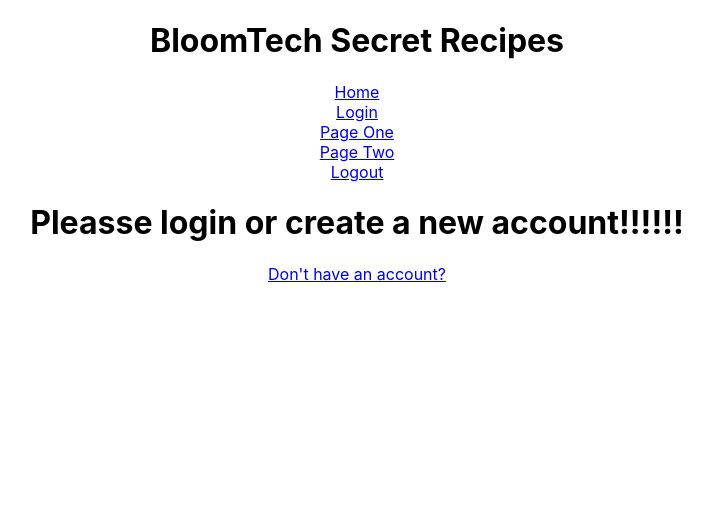
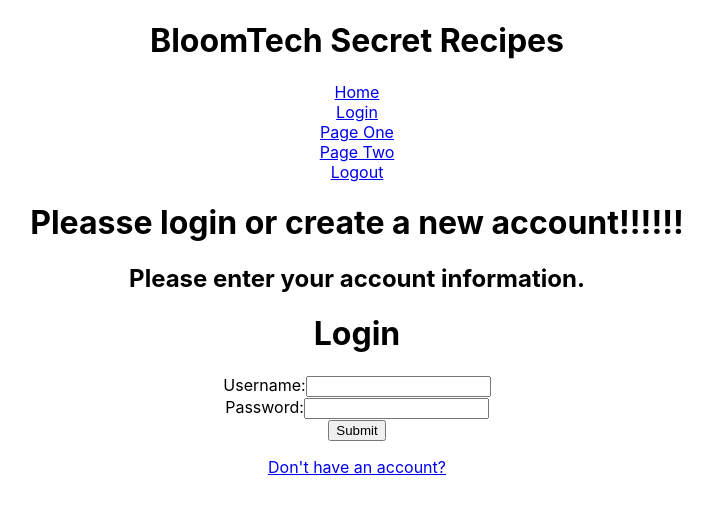
Before and after one commit to Build-Week-Secret-Family-Recipes-01/front-end, a React (Create React App) app: page /login in a window 1280 px wide. Shown: the top 514 px of the page, without its empty margins (283-996 px from the left). Built offline with nearby package versions, Linux system fonts and the light colour scheme.

Commit message:
login and logout done, need logout api

```diff
--- a/package.json
+++ b/package.json
@@ -6,6 +6,7 @@
     "@testing-library/jest-dom": "^5.16.1",
     "@testing-library/react": "^12.1.2",
     "@testing-library/user-event": "^13.5.0",
+    "axios": "^0.25.0",
     "react": "^17.0.2",
     "react-dom": "^17.0.2",
     "react-router-dom": "^5.3.0",
--- a/src/App.js
+++ b/src/App.js
@@ -8,6 +8,7 @@ import PageTwo from "./components/page_two";
 import Header from "./components/header";
 import Logout from "./components/logout";
 import Home from './components/home';
+import Signup from "./components/signup";
 
 function App() {
   return (
@@ -20,6 +21,10 @@ function App() {
 
       <Route path="/login">
         <Login />
+      </Route>
+
+      <Route path="/signup">
+        <Signup />
       </Route>
 
       <Route path="/page_one">
--- a/src/components/login.js
+++ b/src/components/login.js
@@ -1,12 +1,73 @@
-import React from 'react';
+import React, {useState} from 'react';
 import { Link } from 'react-router-dom';
+import { useHistory } from 'react-router-dom/cjs/react-router-dom.min';
+import axios from 'axios';
+
 
 const Login = () => {
+  const {push} = useHistory();
+
+    const [creds, setCreds] = useState({
+        username: '',
+        password: ''
+    })
+
+    const [error, setError] = useState({
+        errorMessage: ''
+    });
+
+    const handleChange = (e) => {
+        setCreds({
+            ...creds,
+            [e.target.name]: e.target.value
+        })
+    }
+
+    const handleSubmit = (e) => {
+        e.preventDefault();
+        axios.post("https://secret-family-recipes-01.herokuapp.com/api/auth/login", creds)
+            .then(resp =>{
+                localStorage.setItem('token', resp.data.token)
+                push('/page_one');
+            })
+            .catch(err=>{
+                console.log(err);
+                setError({errorMessage: 'YOU GUESSED WRONG'});
+            })
+    }
+
+
   return(
     <div>
           <h1>
               Pleasse login or create a new account!!!!!!
           </h1>
+          <h2>Please enter your account information.</h2>
+            <div>
+                <h1>Login</h1>
+                <form onSubmit={handleSubmit}>
+                    Username:
+                    <input
+                        id='username'
+                        type="text"
+                        name="username"
+                        value={creds.username}
+                        onChange={handleChange}
+                    />
+                    <br/>
+                    Password:
+                    <input
+                        id='password'
+                        type="password"
+                        name="password"
+                        value={creds.password}
+                        onChange={handleChange}
+                    />
+                    <br/>
+                <button id='submit'>Submit</button>
+                </form>
+                <p id='error'>{error.errorMessage}</p>
+            </div>
           <Link to="/signup">Don't have an account?</Link><br/>
     </div>
   )
--- a/src/components/logout.js
+++ b/src/components/logout.js
@@ -1,11 +1,26 @@
-import React from 'react';
+import React, {useEffect} from 'react';
+import axios from 'axios';
+import { useHistory } from 'react-router-dom';
 
 const Logout = () => {
-  return(
-    <h1>
-      Will build a redirect later :))))
-    </h1>
-  )
+  const {push} = useHistory();
+    useEffect(()=>{
+        const token = localStorage.getItem('token');
+        axios.post('','*',{
+            headers: {
+                authorization: token
+            }
+        })
+        .then(res => {
+            localStorage.removeItem('token');
+            push('/');
+
+        })
+        .catch(err=>{
+            console.log(err);
+        })
+    },[])
+    return(<div></div>);
 }
 
 export default Logout;
```
Also changed, not shown: src/components/private_route.js (added, +15 -0 lines), 1 other file (tests, documents, lock files or other folders).
